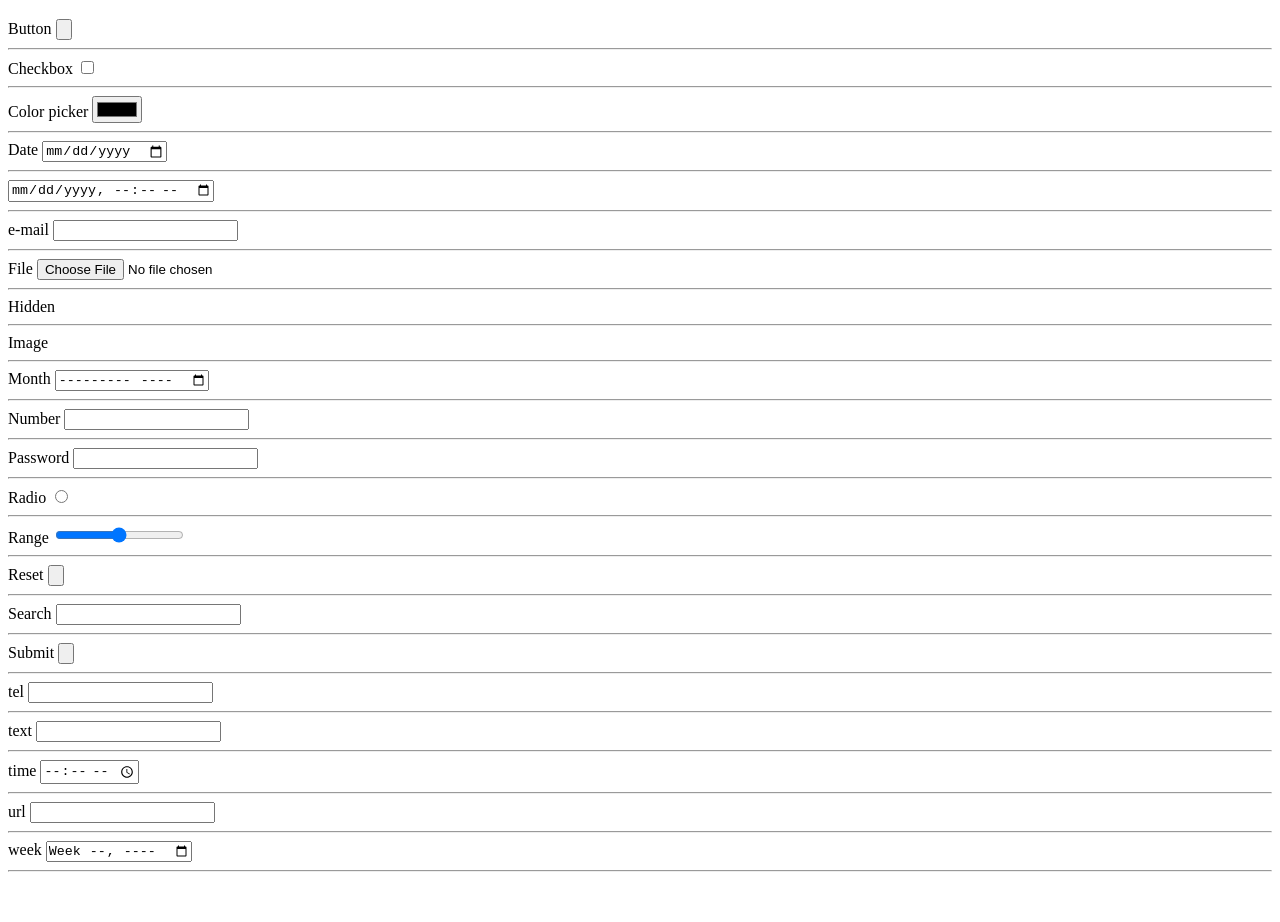
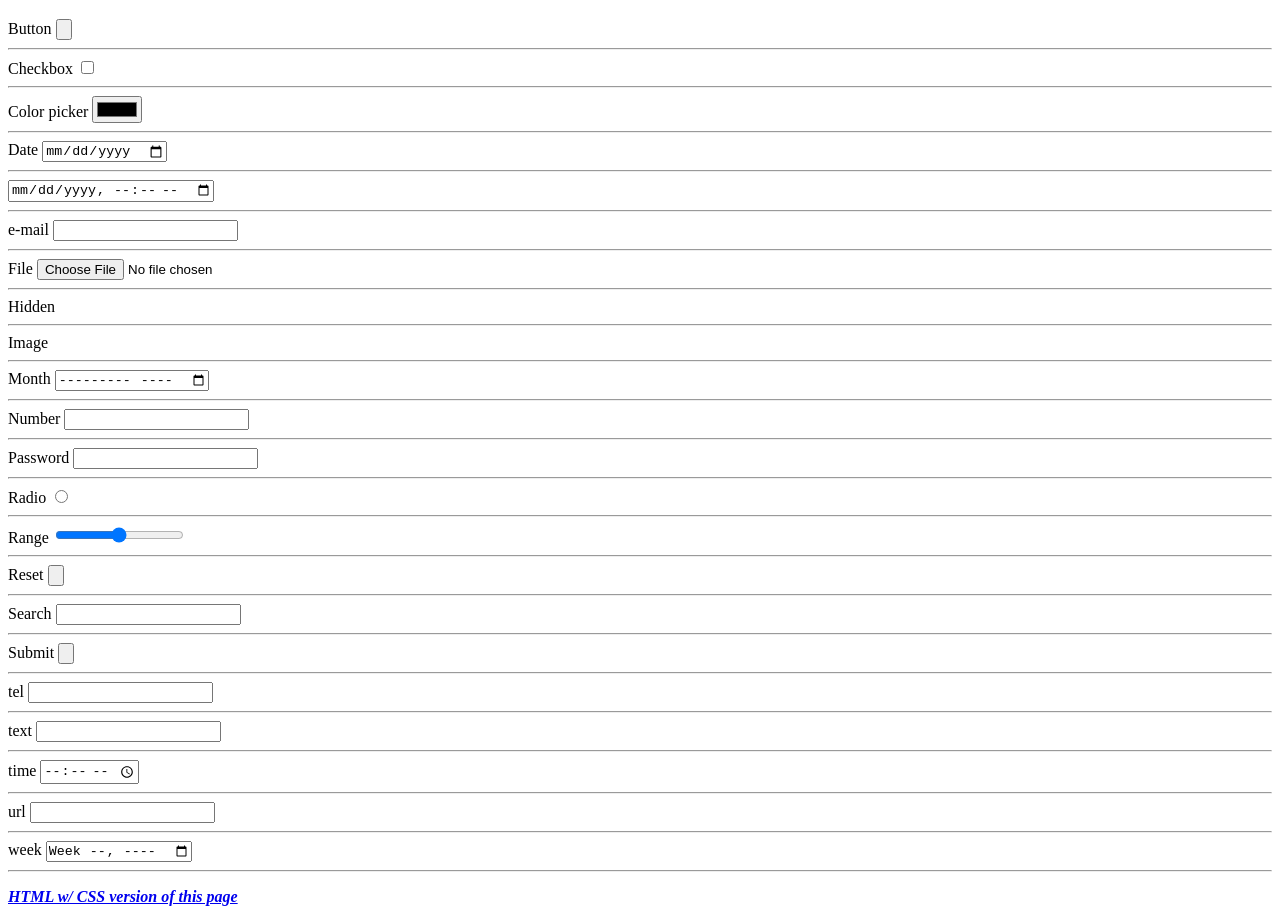
Before and after one commit to jcrisner/cv, a plain HTML site: page inputs.html in a window 1280 px wide. Shown: the part 61-983 px from the top of the page. Before the commit the page ends 941 px from the top, so only its background shows below. Drawn offline with Linux system fonts and the light colour scheme.

Commit message:
Update inputs.html

```diff
--- a/inputs.html
+++ b/inputs.html
@@ -76,6 +76,8 @@
     <input type="week" name="" value="">
     <hr>
   </form>
+  <p><em><strong><a href="index2.html">HTML w/ CSS version of this page</a></strong></em></p>
+
 </body>
 
 </html>
```
